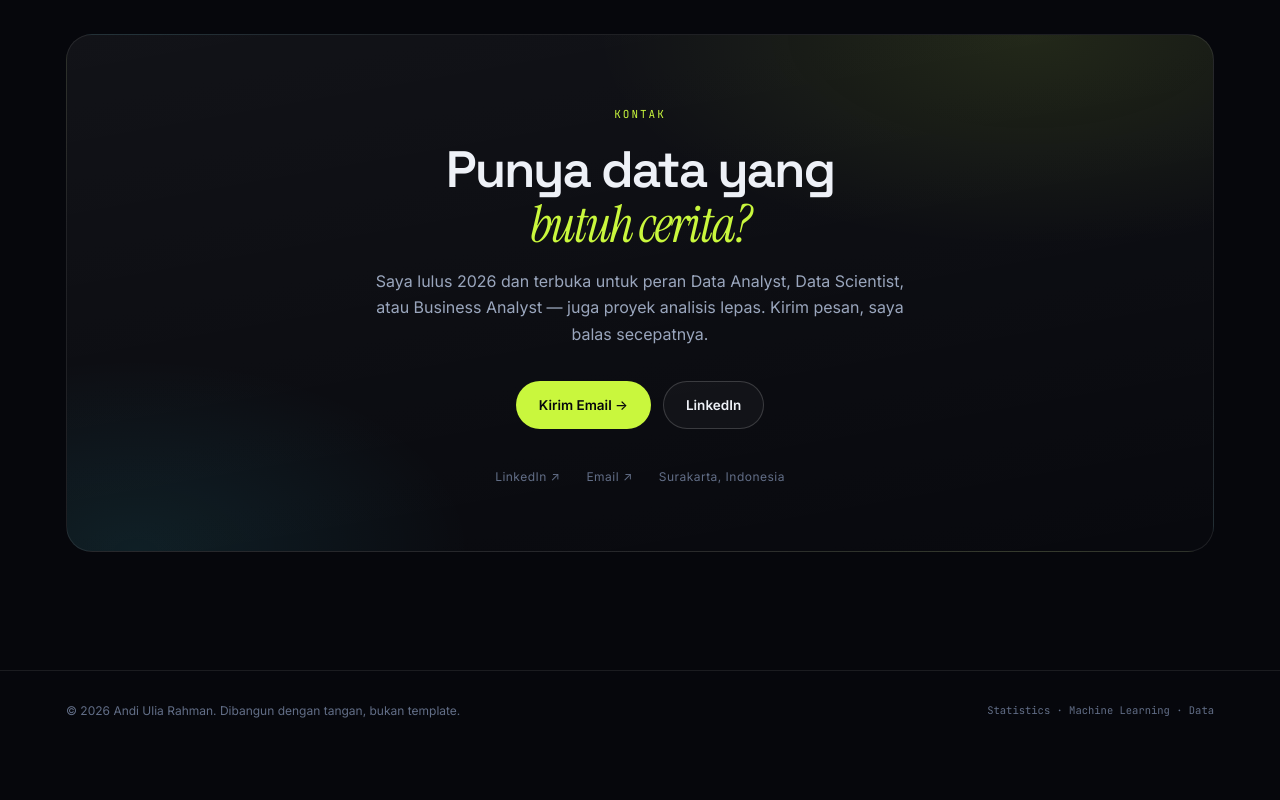
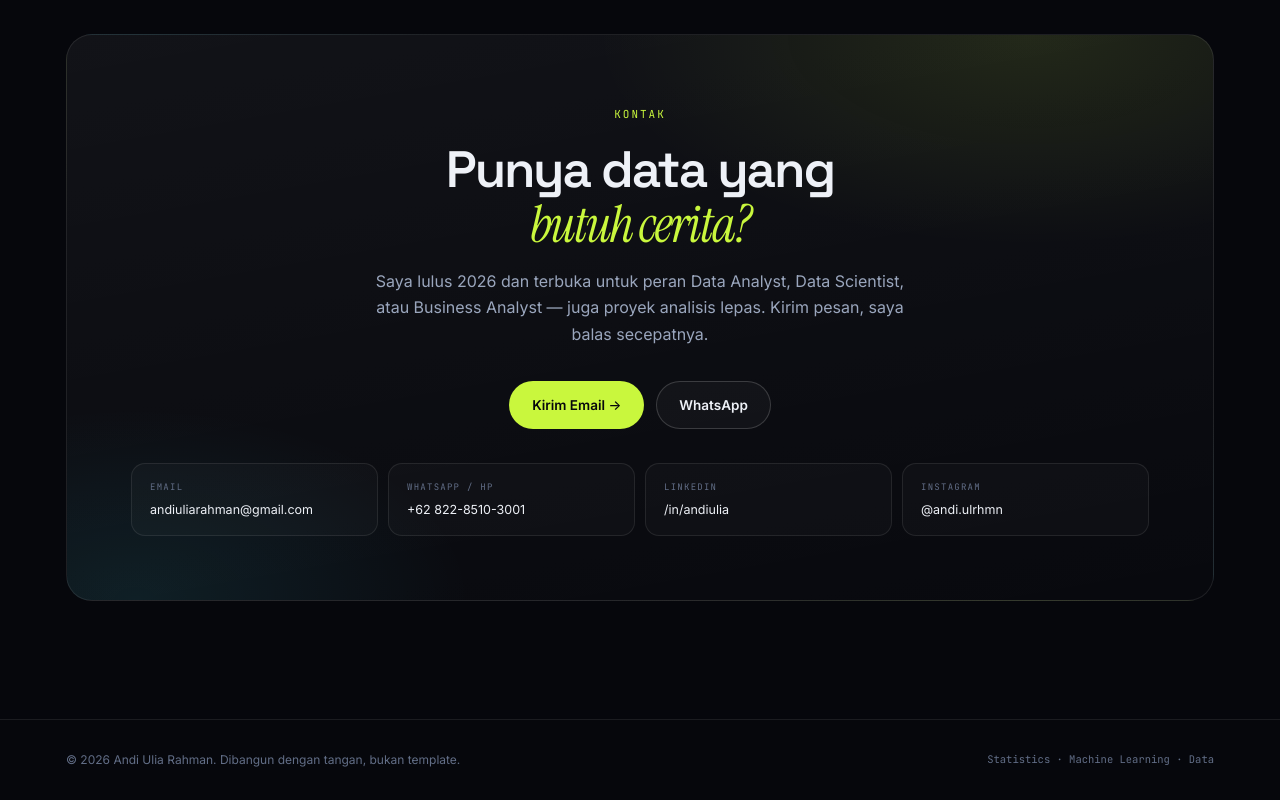
Before and after one commit to andiuliarahman/PortofolioAndi, a plain HTML site: page index.html in a window 1280 px wide. Shown: the part 5916-6716 px from the top of the page. Before the commit the page ends 6667 px from the top, so only its background shows below. Drawn offline with Linux system fonts and the light colour scheme; animation ran at ten frames a second.

Commit message:
Tambah kontak Instagram dan WhatsApp/HP di section Kontak

```diff
--- a/index.html
+++ b/index.html
@@ -456,9 +456,17 @@ header.nav.stuck{
 .contact-box p{color:var(--dim);max-width:560px;margin:0 auto 34px;font-size:1rem;}
 .contact-box .eyebrow::before{display:none;}
 .contact-links{display:flex;justify-content:center;gap:12px;flex-wrap:wrap;}
-.social-row{display:flex;justify-content:center;gap:26px;margin-top:38px;flex-wrap:wrap;}
-.social-row a{font-size:12px;color:var(--mute);letter-spacing:.04em;transition:.25s;}
-.social-row a:hover{color:var(--lime);}
+.contact-grid{display:grid;grid-template-columns:repeat(4,1fr);gap:10px;margin-top:34px;text-align:left;}
+.c-item{
+  display:flex;flex-direction:column;gap:6px;padding:16px 18px;
+  border:1px solid var(--line);border-radius:14px;background:rgba(255,255,255,.025);
+  transition:border-color .25s,background .25s,transform .25s;
+}
+.c-item:hover{border-color:rgba(201,247,61,.45);background:rgba(201,247,61,.055);transform:translateY(-2px);}
+.c-lbl{font-family:'JetBrains Mono',monospace;font-size:9px;letter-spacing:.14em;text-transform:uppercase;color:var(--mute);transition:color .25s;}
+.c-val{font-size:12.5px;color:var(--txt);word-break:break-word;line-height:1.4;}
+.c-item:hover .c-lbl{color:var(--cyan);}
+.c-item:hover .c-val{color:var(--lime);}
 footer{border-top:1px solid var(--line);padding:30px 0;}
 .foot-inner{display:flex;justify-content:space-between;align-items:center;gap:18px;flex-wrap:wrap;font-size:12px;color:var(--mute);}
 
@@ -495,6 +503,7 @@ footer{border-top:1px solid var(--line);padding:30px 0;}
   .work-grid{grid-template-columns:1fr 1fr;}
   .org-grid{grid-template-columns:1fr 1fr;}
   .tl-item{grid-template-columns:1fr 170px;gap:18px;}
+  .contact-grid{grid-template-columns:repeat(2,1fr);}
 }
 @media (max-width:760px){
   section{padding:78px 0;}
@@ -521,6 +530,10 @@ footer{border-top:1px solid var(--line);padding:30px 0;}
   .tl-item .ph{aspect-ratio:16/9;}
   .float-chip{left:auto;right:12px;}
   .lb{padding:18px;}
+  .contact-grid{grid-template-columns:1fr 1fr;gap:8px;}
+  .c-item{padding:13px 14px;}
+  .c-val{font-size:11.5px;}
+  .contact-links{flex-direction:column;align-items:stretch;}
 }
 @media (prefers-reduced-motion:reduce){
   *{animation-duration:.001ms !important;transition-duration:.001ms !important;}
@@ -1050,12 +1063,25 @@ footer{border-top:1px solid var(--line);padding:30px 0;}
       <p>Saya lulus 2026 dan terbuka untuk peran Data Analyst, Data Scientist, atau Business Analyst — juga proyek analisis lepas. Kirim pesan, saya balas secepatnya.</p>
       <div class="contact-links">
         <a href="mailto:andiuliarahman@gmail.com" class="btn btn-primary" data-magnet>Kirim Email →</a>
-        <a href="https://www.linkedin.com/in/andiulia" target="_blank" rel="noopener" class="btn btn-ghost" data-magnet>LinkedIn</a>
+        <a href="https://wa.me/6282285103001" target="_blank" rel="noopener" class="btn btn-ghost" data-magnet>WhatsApp</a>
       </div>
-      <div class="social-row">
-        <a href="https://www.linkedin.com/in/andiulia" target="_blank" rel="noopener">LinkedIn ↗</a>
-        <a href="mailto:andiuliarahman@gmail.com">Email ↗</a>
-        <a href="#home">Surakarta, Indonesia</a>
+      <div class="contact-grid">
+        <a class="c-item" href="mailto:andiuliarahman@gmail.com">
+          <span class="c-lbl">Email</span>
+          <span class="c-val">andiuliarahman@gmail.com</span>
+        </a>
+        <a class="c-item" href="https://wa.me/6282285103001" target="_blank" rel="noopener">
+          <span class="c-lbl">WhatsApp / HP</span>
+          <span class="c-val">+62 822-8510-3001</span>
+        </a>
+        <a class="c-item" href="https://www.linkedin.com/in/andiulia" target="_blank" rel="noopener">
+          <span class="c-lbl">LinkedIn</span>
+          <span class="c-val">/in/andiulia</span>
+        </a>
+        <a class="c-item" href="https://www.instagram.com/andi.ulrhmn/" target="_blank" rel="noopener">
+          <span class="c-lbl">Instagram</span>
+          <span class="c-val">@andi.ulrhmn</span>
+        </a>
       </div>
     </div>
   </div>
```
